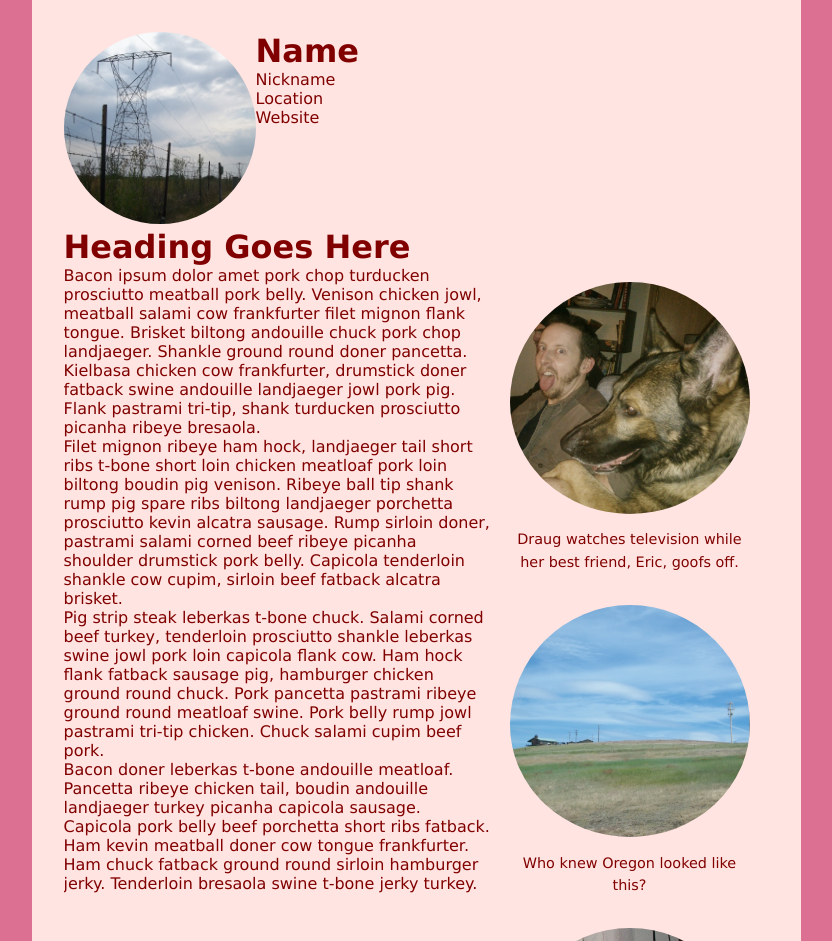
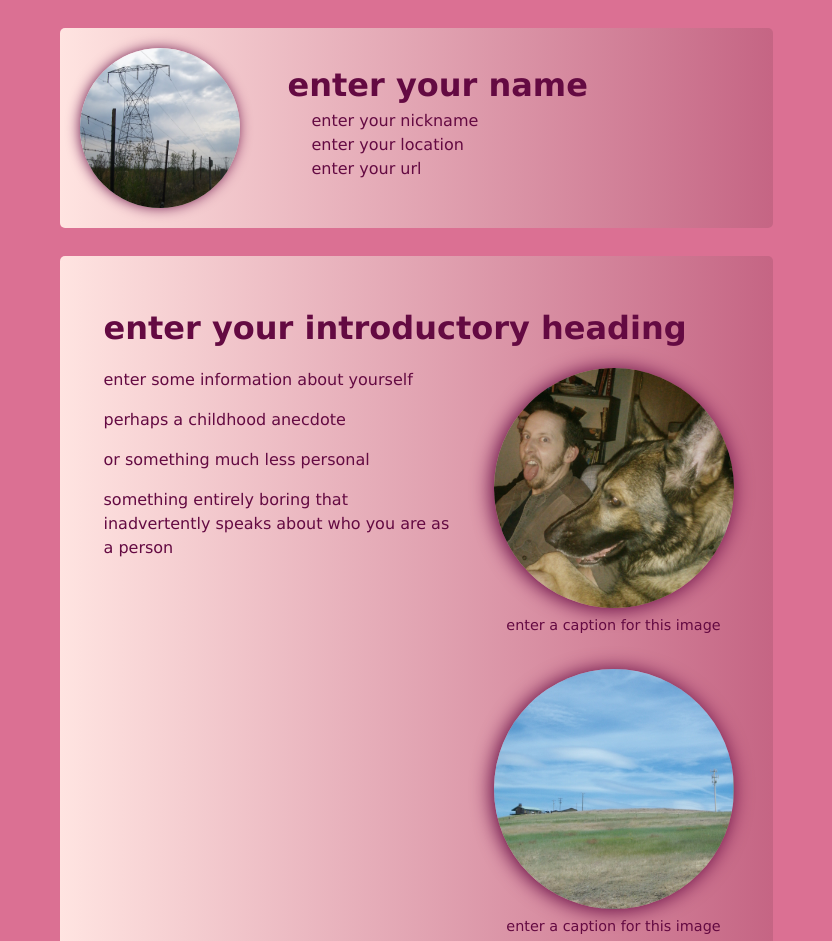
Before and after one commit to poriglio/edit-in-place, a plain HTML site: page profile.html in a window 1280 px wide. Shown: the top 941 px of the page, without its empty margins (224-1056 px from the left). Drawn offline with nearby package versions, Linux system fonts and the light colour scheme.

Commit message:
ng-show functioning for input boxes

```diff
--- a/profile.css
+++ b/profile.css
@@ -1,53 +1,47 @@
 
 body{
-	background: palevioletred;
+	background-color: palevioletred;
 	font-size: 12pt;
 	font-family: verdana, sans-serif;
-	color: maroon;
+	color: #640A42;
 }
 
 *{
 	margin: 0px;
 	padding: 0px;
 	box-sizing: border-box;
+	position: relative;
 }
 
 /*MAIN LAYOUT*/
 
 .allContent{
-	padding: 2rem;
 	width: 769px;
 	margin: auto;
-	background: mistyrose;
 }
 
-.introBox{
+.contentBox{
+	background-image: linear-gradient(
+		to right, mistyrose, #C56584);
 	overflow: auto;
+	margin: 1.75rem;
+	padding: 1.25rem;
+	border-radius: 5px;
 }
 
-.mainBox{
-	overflow: auto;
-}
-
-/*.mainGallery{
-	float: right;
-}*/
 
 
 
 
 /*UNIVERSAL CLASSES*/
 
-.imageBox{
-
-}
-
 .image{
 	border-radius: 50%;
 }
 
 .heading{
-
+	line-height: 3rem;
+	padding-left: 1.5rem;
 }
 
 
@@ -55,42 +49,50 @@ body{
 
 /*INTRO BOX LAYOUT*/
 
-.introImageBox{
-	float: left;
+.introBox{
+	line-height: 9rem;
 }
 
 .introImage{
-	width: 12rem;
-	height: 12rem;
-}
-
-.introHeading{
-
+	float: left;
+	width: 10rem;
+	height: 10rem;
+	box-shadow: -1px 0px 14px -1px #640A42;
 }
 
 .introText{
-	padding-left: 1rem;
-
+	display: inline-block;
+	padding-left: 1.5rem;
+	vertical-align: middle;
 }
 
+.introText>p{
+	line-height: 1.5rem;
+	padding-left: 3rem;
+}
 
 
 
 
 /*MAIN BOX LAYOUT*/
 
-.mainHeading{
+.mainBox{
+	padding-top: 3rem;
+	padding-bottom: 3rem;
 }
 
 .mainParagraph{
-
+	padding-left: 1.5rem;
+	line-height: 1.5rem;
+	margin-top: 1rem;
 }
 
 .imageGallery{
 	float: right;
+	padding-left: 1rem;
 }
 
-.mainImageFrame{
+.imageFrame{
 	line-height: 1.4rem;
 	text-align: center;
 	padding: 1rem;
@@ -98,8 +100,30 @@ body{
 	width: 278px;
 }
 
-.mainImage{
+.galleryImage{
 	width: 15rem;
 	height: 15rem;
-	padding-bottom: 0.5rem;
+	box-shadow: -2px 1px 19px 1px #640A42;
 }
+
+
+
+/*HIDDEN INPUT BOXES*/
+
+.input{
+	width: 100%;
+	height: 100%;
+	position: absolute;
+	background-color: palevioletred;
+	color: mistyrose;
+	font-size: 1rem;
+	vertical-align: text-top;
+}
+
+.paragraphInput{
+	width: 375px;
+}
+
+.headingInput{
+	width: 625px;
+}
--- a/profile.html
+++ b/profile.html
@@ -1,54 +1,82 @@
 <!DOCTYPE html>
-<html>
+<html ng-app="formModule">
 	<head>
 		<title>User Profile</title>
 		<meta charset="utf-8">
 		<link href="profile.css" rel="stylesheet" type="text/css">
-		<!-- <script src="angular.js"></script> -->
+		<script src="https://ajax.googleapis.com/ajax/libs/angularjs/1.4.5/angular.min.js"></script>
 	</head>
-	<body>
+	<body ng-controller="formController">
 		<div class="allContent">
-			<div class="introBox">
-				<div class="imageBox introImageBox">
-					<img class="image introImage" src="power.jpg">
-				</div>
+			<div class="contentBox introBox">
+				<img class="image introImage" src="power.jpg">
 				<div class="introText">
-					<h1 class="heading introHeading">Name</h1>
-					<p>Nickname</p>
-					<p>Location</p>
-					<p>Website</p>
+					<h1 ng-click="usernameClick()" ng-model="usernameInput" class="heading">
+						<input class="input" ng-show="usernameField">{{username}}
+						</input>
+					</h1>
+					<p ng-click="nicknameClick()" ng-model="nicknameInput">
+						<input class="input" ng-show="nicknameField">{{nickname}}</input>
+					</p>
+					<p ng-click="locationClick()" ng-model="locationInput">
+						<input class="input" ng-show="userLocationField">{{userLocation}}</input>
+					</p>
+					<p ng-click="websiteClick()" ng-model="websiteInput">
+						<input class="input" ng-show="websiteField">{{website}}</input>
+					</p>
 				</div>
 			</div>
 
-			<div class="mainBox">
-				<h1 class="heading mainHeading">
-					Heading Goes Here
+			<div class="contentBox mainBox">
+				<h1 ng-click="headingClick()" ng-model="headingInput" class="headingInput heading">
+					<input class="input" ng-show="introField">
+					{{intro}}
+					</input>
 				</h1>
 				<div class="imageGallery">
-					<div class="mainImageFrame">
-						<img src="ericdraug.jpg" class="image mainImage">
-						Draug watches television while her best friend, Eric, goofs off.
+					<div  ng-click="caption1Click()" ng-model="caption1Input"class="imageFrame">
+						<img src="ericdraug.jpg" class="image galleryImage">
+						<div>
+							<input class="input" ng-show="caption1Field">
+							{{caption1}}
+							</input>
+						</div>
 					</div>
-					<div class="mainImageFrame">
-						<img src="oregon.jpg" class="image mainImage">
-						Who knew Oregon looked like this?
+					<div ng-click="caption2Click()" ng-model="caption2Input" class="imageFrame">
+						<img src="oregon.jpg" class="image galleryImage">
+						<div>
+							<input class="input" ng-show="caption2Field">
+							{{caption2}}
+							</input>
+						</div>
 					</div>
-					<div class="mainImageFrame">
-						<img src="tux.jpg" class="image mainImage">
-						Tux the cat, being cute.
+					<div ng-click="caption3Click()" ng-model="caption3Input"class="imageFrame">
+						<img src="tux.jpg" class="image galleryImage">
+						<div>
+							<input class="input" ng-show="caption3Field">
+							{{caption3}}
+							</input>
+						</div>
 					</div>
 				</div>
-				<p class="mainParagraph">
-					Bacon ipsum dolor amet pork chop turducken prosciutto meatball pork belly. Venison chicken jowl, meatball salami cow frankfurter filet mignon flank tongue. Brisket biltong andouille chuck pork chop landjaeger. Shankle ground round doner pancetta. Kielbasa chicken cow frankfurter, drumstick doner fatback swine andouille landjaeger jowl pork pig. Flank pastrami tri-tip, shank turducken prosciutto picanha ribeye bresaola.
+				<p ng-click="paragraph1Click()" ng-model="paragraph1Input" class="mainParagraph">
+					<input class="input paragraphInput" ng-show="paragraph1Field">{{paragraph1}}
+					</input>
 				</p>
-				<p class="mainParagraph">
-					Filet mignon ribeye ham hock, landjaeger tail short ribs t-bone short loin chicken meatloaf pork loin biltong boudin pig venison. Ribeye ball tip shank rump pig spare ribs biltong landjaeger porchetta prosciutto kevin alcatra sausage. Rump sirloin doner, pastrami salami corned beef ribeye picanha shoulder drumstick pork belly. Capicola tenderloin shankle cow cupim, sirloin beef fatback alcatra brisket.
+				<p ng-click="paragraph2Click()" ng-model="paragraph2Input" class="mainParagraph">
+					<input class="input paragraphInput" ng-show="paragraph2Field">
+					{{paragraph2}}
+					</input>
 				</p>
-				<p class="mainParagraph">
-					Pig strip steak leberkas t-bone chuck. Salami corned beef turkey, tenderloin prosciutto shankle leberkas swine jowl pork loin capicola flank cow. Ham hock flank fatback sausage pig, hamburger chicken ground round chuck. Pork pancetta pastrami ribeye ground round meatloaf swine. Pork belly rump jowl pastrami tri-tip chicken. Chuck salami cupim beef pork.
+				<p ng-click="paragraph3Click()" ng-model="paragraph3Input" class="mainParagraph">
+					<input class="input paragraphInput" ng-show="paragraph3Field">
+					{{paragraph3}}
+					</input>
 				</p>
-				<p class="mainParagraph">
-					Bacon doner leberkas t-bone andouille meatloaf. Pancetta ribeye chicken tail, boudin andouille landjaeger turkey picanha capicola sausage. Capicola pork belly beef porchetta short ribs fatback. Ham kevin meatball doner cow tongue frankfurter. Ham chuck fatback ground round sirloin hamburger jerky. Tenderloin bresaola swine t-bone jerky turkey.
+				<p ng-click="paragraph4Click()" ng-model="paragraph4Input" class="mainParagraph">
+					<input class="input paragraphInput" ng-show="paragraph4Field">
+					{{paragraph4}}
+					</input>
 				</p>
 			</div>
 		</div>
--- a/profile.js
+++ b/profile.js
@@ -1 +1,66 @@
-console.log("This is working just fine!");
+angular.module("formModule", [])
+
+angular.module("formModule").controller("formController", ["$scope", function($scope){
+
+	$scope.username = "enter your name";
+	$scope.nickname = "enter your nickname";
+	$scope.userLocation = "enter your location";
+	$scope.website = "enter your url";
+	$scope.intro = "enter your introductory heading";
+	$scope.caption1 = "enter a caption for this image";
+	$scope.caption2 = "enter a caption for this image";
+	$scope.caption3 = "enter a caption for this image";
+	$scope.paragraph1 = "enter some information about yourself";
+	$scope.paragraph2 = "perhaps a childhood anecdote";
+	$scope.paragraph3 = "or something much less personal";
+	$scope.paragraph4 = "something entirely boring that inadvertently speaks about who you are as a person";
+
+	$scope.usernameClick = function ($event) {
+		$scope.usernameField = true;
+	}
+
+	$scope.nicknameClick = function ($event) {
+		$scope.nicknameField = true;
+	}
+
+	$scope.locationClick = function ($event) {
+		$scope.userLocationField = true;
+	}
+
+	$scope.websiteClick = function ($event) {
+		$scope.websiteField = true;
+	}
+
+	$scope.headingClick = function ($event) {
+		$scope.introField = true;
+	}
+
+	$scope.caption1Click = function ($event) {
+		$scope.caption1Field = true;
+	}
+
+	$scope.caption2Click = function ($event) {
+		$scope.caption2Field = true;
+	}
+
+	$scope.caption3Click = function ($event) {
+		$scope.caption3Field = true;
+	}
+
+	$scope.paragraph1Click = function ($event) {
+		$scope.paragraph1Field = true;
+	}
+
+	$scope.paragraph2Click = function ($event) {
+		$scope.paragraph2Field = true;
+	}
+
+	$scope.paragraph3Click = function ($event) {
+		$scope.paragraph3Field = true;
+	}
+
+	$scope.paragraph4Click = function ($event) {
+		$scope.paragraph4Field = true;
+	}
+
+}]);
```
